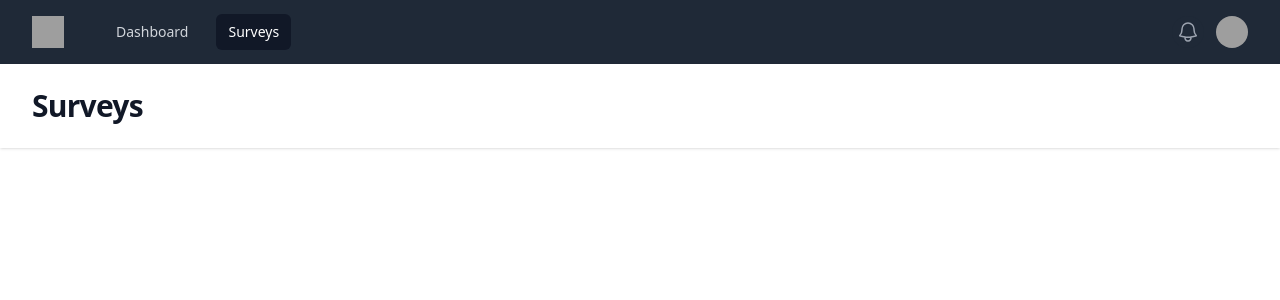
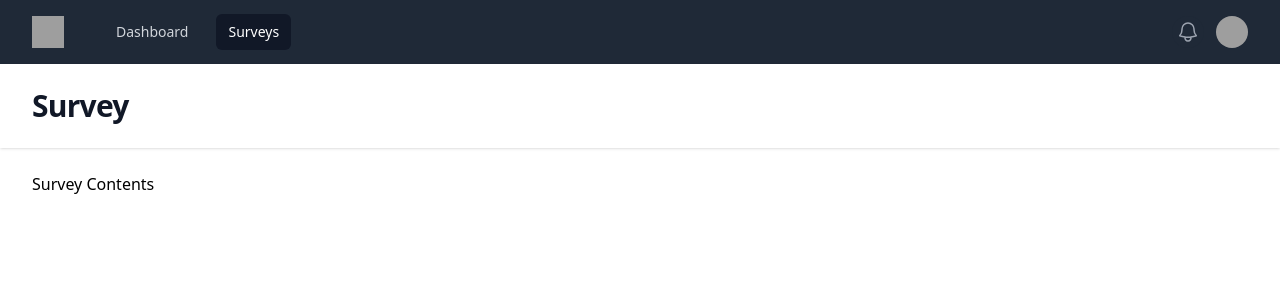
Before and after one commit to VikMaamaa/laravel-react-survey, a React (Vite) app in the folder vite-project/: page /surveys in a window 1280 px wide. Shown: the top 300 px of the page. Built offline with nearby package versions, Linux system fonts and the light colour scheme; grey boxes are pictures that could not be loaded.

Commit message:
feat: reusable nav

```diff
--- /dev/null
+++ b/vite-project/src/components/PageComponent.jsx
@@ -0,0 +1,16 @@
+export default function PageComponent ({title, buttons='', children}) {
+
+  return(<>
+ <header className="bg-white shadow">
+          <div className="flex justify-between items-center mx-auto max-w-7xl px-4 py-6 sm:px-6 lg:px-8">
+            <h1 className="text-3xl font-bold tracking-tight text-gray-900">{title}</h1>
+          {buttons}
+          </div>
+        </header>
+        <main>
+          <div className="mx-auto max-w-7xl py-6 sm:px-6 lg:px-8">
+              {children}
+            </div>
+        </main>
+  </>)
+}
--- a/vite-project/src/views/Dashboard.jsx
+++ b/vite-project/src/views/Dashboard.jsx
@@ -1,17 +1,12 @@
+import PageComponent from "../components/PageComponent";
+
 export default function Dashboard() {
 
   return (
     <>
-    <header className="bg-white shadow">
-          <div className="mx-auto max-w-7xl px-4 py-6 sm:px-6 lg:px-8">
-            <h1 className="text-3xl font-bold tracking-tight text-gray-900">Dashboard</h1>
-          </div>
-        </header>
-        <main>
-          <div className="mx-auto max-w-7xl py-6 sm:px-6 lg:px-8">
-
-            </div>
-        </main>
+   <PageComponent title={"Dashboard"}>
+    Children
+   </PageComponent>
     </>
   )
 }
--- a/vite-project/src/views/Surveys.jsx
+++ b/vite-project/src/views/Surveys.jsx
@@ -1,17 +1,13 @@
+import PageComponent from "../components/PageComponent";
+
 export default function Surveys() {
 
   return(
     <>
-    <header className="bg-white shadow">
-          <div className="mx-auto max-w-7xl px-4 py-6 sm:px-6 lg:px-8">
-            <h1 className="text-3xl font-bold tracking-tight text-gray-900">Surveys</h1>
-          </div>
-        </header>
-        <main>
-          <div className="mx-auto max-w-7xl py-6 sm:px-6 lg:px-8">
 
-            </div>
-        </main>
+    <PageComponent title={"Survey"}>
+    Survey Contents
+   </PageComponent>
     </>
   )
 }
```
